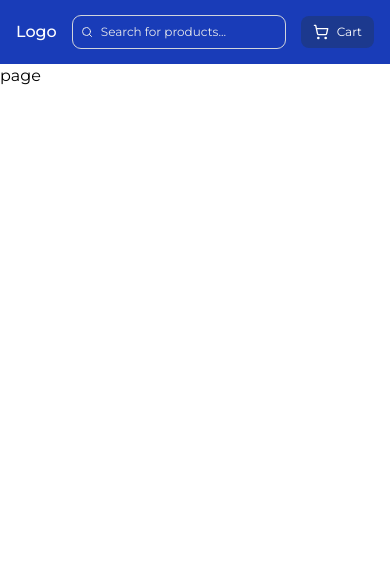
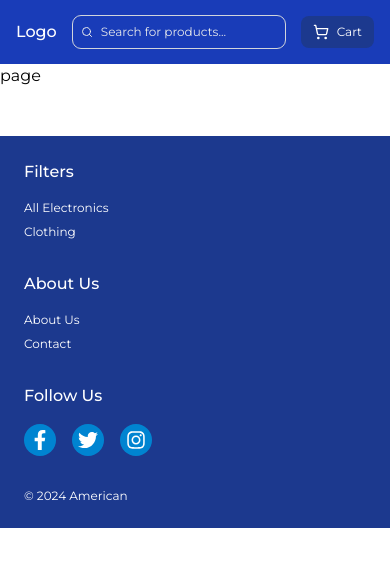
Before and after one commit to soni-naveen/EzyKart, a Next.js app: page / in a window 390 px wide. Shown: the top 566 px of the page. Built offline with nearby package versions, Linux system fonts and the light colour scheme.

Commit message:
feat: added Footer with responsiveness

```diff
--- a/package.json
+++ b/package.json
@@ -12,7 +12,8 @@
     "lucide-react": "^0.515.0",
     "next": "15.3.3",
     "react": "^19.0.0",
-    "react-dom": "^19.0.0"
+    "react-dom": "^19.0.0",
+    "react-icons": "^5.5.0"
   },
   "devDependencies": {
     "@eslint/eslintrc": "^3",
--- /dev/null
+++ b/src/app/components/Footer.jsx
@@ -0,0 +1,66 @@
+import React from "react";
+import { FaFacebookF, FaInstagram, FaTwitter } from "react-icons/fa";
+
+export default function Footer() {
+  return (
+    <footer className="bg-blue-900 text-white p-6 mt-12 text-xs xs:text-sm sm:text-base">
+      <div className="container mx-auto grid md:grid-cols-3 gap-8">
+        <div>
+          <h3 className="text-base xs:text-lg sm:text-xl font-montserrat-medium mb-4">
+            Filters
+          </h3>
+          <ul className="space-y-2">
+            <li>
+              <a href="#" className="hover:text-blue-300">
+                All Electronics
+              </a>
+            </li>
+            <li>
+              <a href="#" className="hover:text-blue-300">
+                Clothing
+              </a>
+            </li>
+          </ul>
+        </div>
+
+        <div>
+          <h3 className="text-base xs:text-lg sm:text-xl font-montserrat-medium mb-4">
+            About Us
+          </h3>
+          <ul className="space-y-2">
+            <li>
+              <a href="#" className="hover:text-blue-300">
+                About Us
+              </a>
+            </li>
+            <li>
+              <a href="#" className="hover:text-blue-300">
+                Contact
+              </a>
+            </li>
+          </ul>
+        </div>
+
+        <div>
+          <h3 className="text-base xs:text-lg sm:text-xl font-montserrat-medium mb-4">
+            Follow Us
+          </h3>
+          <div className="flex space-x-4">
+            <div title="Facebook" className="bg-sky-600 p-1.5 rounded-full">
+              <FaFacebookF className="w-5 sm:w-6 h-5 sm:h-6 cursor-pointer" />
+            </div>
+            <div title="Twitter" className="bg-sky-600 p-1.5 rounded-full">
+              <FaTwitter className="w-5 sm:w-6 h-5 sm:h-6 cursor-pointer" />
+            </div>
+            <div title="Instagram" className="bg-sky-600 p-1.5 rounded-full">
+              <FaInstagram className="w-5 sm:w-6 h-5 sm:h-6 cursor-pointer" />
+            </div>
+          </div>
+        </div>
+      </div>
+      <div className="container mx-auto mt-4 pt-4">
+        <p>© 2024 American</p>
+      </div>
+    </footer>
+  );
+}
--- a/src/app/layout.jsx
+++ b/src/app/layout.jsx
@@ -1,5 +1,6 @@
 import "./globals.css";
 import Navbar from "./components/Navbar";
+import Footer from "./components/Footer";
 
 export const metadata = {
   title: "Shopping App - Whatbytes",
@@ -12,6 +13,7 @@ export default function RootLayout({ children }) {
       <body className="font-montserrat-regular">
         <Navbar />
         {children}
+        <Footer />
       </body>
     </html>
   );
```
Also changed, not shown: 1 other file (tests, documents, lock files or other folders).
